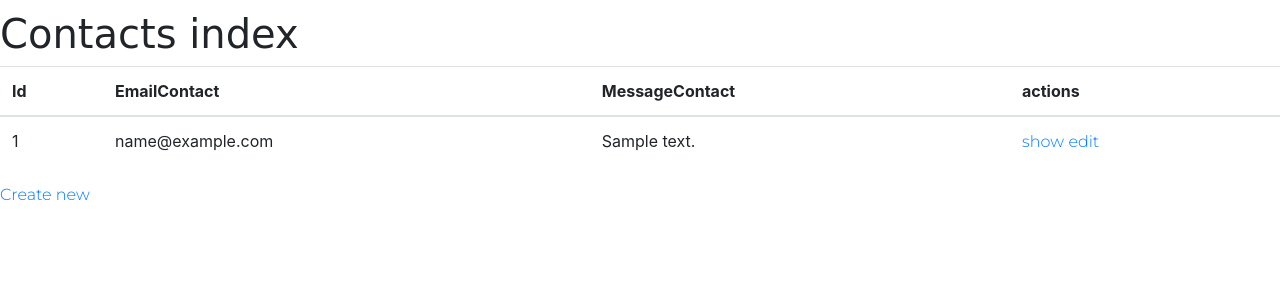
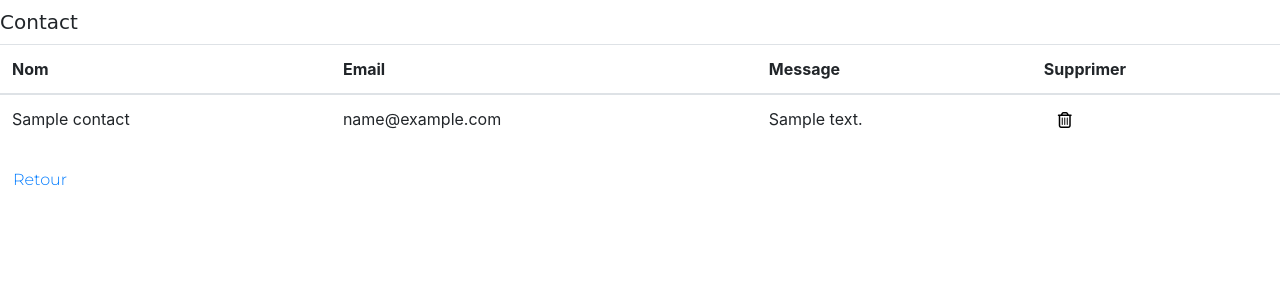
Before and after one commit to Julia-Legrand/Site-actualites, a PHP site: template site-actualites/templates/contacts/index.html.twig in a window 1280 px wide. Shown: the top 300 px of the page. Run offline with PHP 8.4, Linux system fonts and the light colour scheme; the template is opened without the code that fills it: most values are stand-ins (such as "Sample title", 1, 10 or a date in 2020); some libraries are stand-ins or nearby versions; some web fonts are replaced.

Commit message:
Mise à jour du code

```diff
--- a/site-actualites/templates/contacts/_delete_form.html.twig
+++ b/site-actualites/templates/contacts/_delete_form.html.twig
@@ -1,4 +1,4 @@
-<form method="post" action="{{ path('app_contacts_delete', {'id': contact.id}) }}" onsubmit="return confirm('Are you sure you want to delete this item?');">
+<form method="post" action="{{ path('app_contacts_delete', {'id': contact.id}) }}" onsubmit="return confirm('Êtes-vous sûre de supprimer cet élément ?');">
     <input type="hidden" name="_token" value="{{ csrf_token('delete' ~ contact.id) }}">
-    <button class="btn">Delete</button>
+    <button type="submit" style="border:none; background-color:white; color:black; margin-left: 8px;"><i class="fa-regular fa-trash-can"></i></button>
 </form>
--- a/site-actualites/templates/contacts/index.html.twig
+++ b/site-actualites/templates/contacts/index.html.twig
@@ -1,37 +1,39 @@
 {% extends 'base.html.twig' %}
 
-{% block title %}Contacts index{% endblock %}
+{% block title %}Contact{% endblock %}
 
 {% block body %}
-    <h1>Contacts index</h1>
+<main class="mainIndex">
+    <h2>Contact</h2>
 
     <table class="table">
         <thead>
             <tr>
-                <th>Id</th>
-                <th>EmailContact</th>
-                <th>MessageContact</th>
-                <th>actions</th>
+                <th>Nom</th>
+                <th>Email</th>
+                <th>Message</th>
+                <th>Supprimer</th>
             </tr>
         </thead>
         <tbody>
         {% for contact in contacts %}
             <tr>
-                <td>{{ contact.id }}</td>
-                <td>{{ contact.emailContact }}</td>
-                <td>{{ contact.messageContact }}</td>
+                <td>{{ contact.contactName }}</td>
+                <td>{{ contact.contactEmail }}</td>
+                <td>{{ contact.contactMessage }}</td>
                 <td>
-                    <a href="{{ path('app_contacts_show', {'id': contact.id}) }}">show</a>
-                    <a href="{{ path('app_contacts_edit', {'id': contact.id}) }}">edit</a>
+                    {{ include('contacts/_delete_form.html.twig') }}
                 </td>
             </tr>
         {% else %}
             <tr>
-                <td colspan="4">no records found</td>
+                <td colspan="5">Donnée vide</td>
             </tr>
         {% endfor %}
         </tbody>
     </table>
-
-    <a href="{{ path('app_contacts_new') }}">Create new</a>
+    <div class="buttons">
+        <a href="{{ path('admin') }}" class="btn">Retour</a>
+    </div>
+</main>
 {% endblock %}
```
Also changed, not shown: site-actualites/src/Controller/ContactsController.php (+0 -26 lines), site-actualites/templates/contacts/_form.html.twig (+5 -2 lines), site-actualites/templates/contacts/new.html.twig (deleted, +0 -11 lines).
